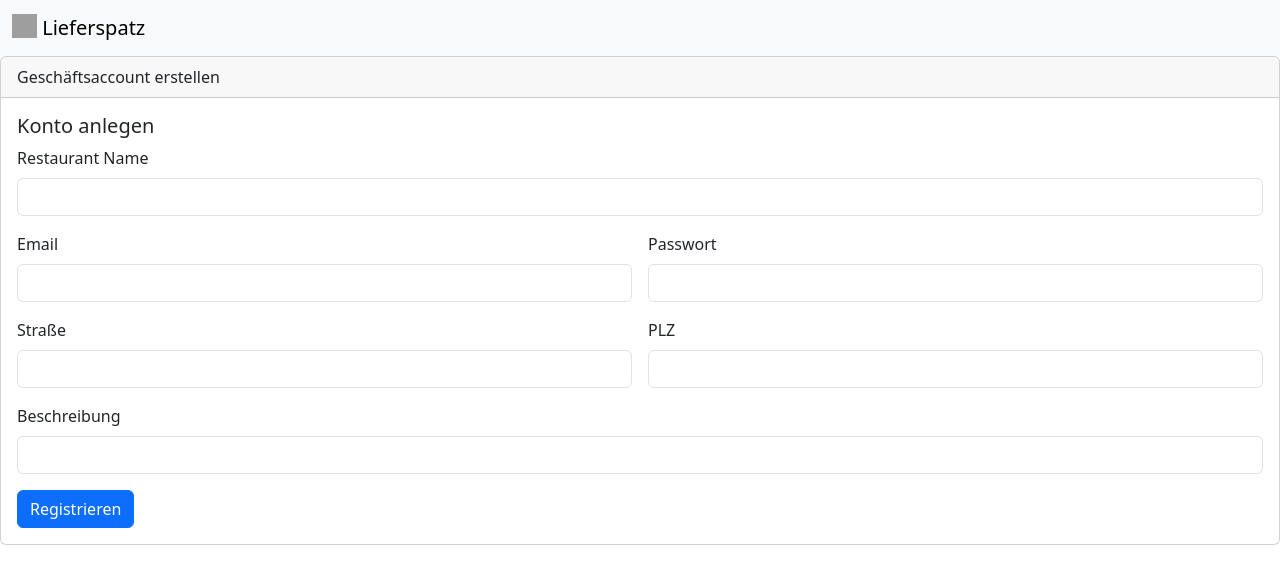
After one commit to BeastedLMS/DB-Praktikum, a Flask app: template Lieferspatz/templates/KontoAnlegenRestaurant.html in a window 1280 px wide. The commit adds this page. Shown: the top 584 px of the page. Run offline with Flask 3, Linux system fonts and the light colour scheme; the template is opened without the code that fills it, so the values that code supplies are empty; grey boxes are pictures that could not be loaded.

Commit message:
Restaurant
Kleine Tests und Umbenennungen

```diff
--- a/Lieferspatz/app.py
+++ b/Lieferspatz/app.py
@@ -6,12 +6,39 @@ app = Flask(__name__)
 @app.route('/', methods=['GET', 'POST'])
 def home():
     #Hier wird auf die Main Seite verwiesen
-    return render_template("KontoAnlegen.html")
+    return render_template("KontoAnlegenKunde.html")
 
-#Verweis von Main auf KontoAnlegen muss noch hierhin
+#Verweis von Main auf KontoAnlegen, sowohl Kunde als auch Restaurants, muss noch hierhin
 
-@app.route('/register', methods=['GET', 'POST'])
-def register():
+@app.route('/', methods=['GET', 'POST'])
+def registerR():
+
+    if request.method == 'POST':
+
+        first_name = request.form["first_name"]
+        last_name = request.form["last_name"]
+        email = request.form["email"]
+        password = request.form["password"]
+        address = request.form["address"]
+        city = request.form["city"]
+        zip = request.form["zip"]
+
+        connection = sqlite3.connect("database.db")
+        cursor = connection.cursor()
+        cursor.execute('''
+                       insert into users (first_name, last_name, email, password, address, city, zip)
+                       VALUES (?, ?, ?, ?, ?, ?, ?)
+                       ''', (first_name, last_name, email, password, address, city, zip))
+
+        connection.commit()
+        connection.close()
+
+        return Response("Sie sind nun ein glückliches Mitlgied, welches sich Essen bestellen kann")
+
+
+
+@app.route('/registerkunde', methods=['GET', 'POST'])
+def registerK():
     if request.method == 'POST':
 
         first_name = request.form["first_name"]
--- a/Lieferspatz/templates/KontoAngelegt.html
+++ b/Lieferspatz/templates/KontoAngelegt.html
@@ -22,7 +22,7 @@
         </div>
         <div class="card-body">
           <h5 class="card-title">Ihr Konto wurde erfolgreich angelegt!</h5>
-          <p class="card-text">Sie können sich nun mit Ihrem neuen Konto anmelden und Essen bestellen.</p>
+          <p class="card-text">Sie können sich nun mit Ihrem neuen Konto anmelden.</p>
           <a href="/" class="btn btn-primary">Zurück zur Startseite</a>
         </div>
     </div>
--- a/Lieferspatz/templates/KontoAnlegen.html
+++ b/Lieferspatz/templates/KontoAnlegenKunde.html
@@ -24,7 +24,7 @@
         </div>
         <div class="card-body">
           <h5 class="card-title">Konto anlegen</h5>
-            <form class="row g-3" action="/register" method="post">
+            <form class="row g-3" action="/registerkunde" method="post">
                 <div class="col-md-6">
                     <label for="firstName" class="form-label">Vorname</label>
                     <input type="text" class="form-control" name="first_name">
--- /dev/null
+++ b/Lieferspatz/templates/KontoAnlegenRestaurant.html
@@ -0,0 +1,61 @@
+<!DOCTYPE html>
+<html lang="de">
+<head>
+    <meta charset="UTF-8">
+    <meta name="viewport" content="width=device-width, initial-scale=1.0">
+    <title>Geschäftskonto anlegen</title>
+    <link href="https://cdn.jsdelivr.net/npm/bootstrap@5.3.3/dist/css/bootstrap.min.css" rel="stylesheet" integrity="sha384-QWTKZyjpPEjISv5WaRU9OFeRpok6YctnYmDr5pNlyT2bRjXh0JMhjY6hW+ALEwIH" crossorigin="anonymous">
+    <script src="https://cdn.jsdelivr.net/npm/bootstrap@5.3.3/dist/js/bootstrap.bundle.min.js" integrity="sha384-YvpcrYf0tY3lHB60NNkmXc5s9fDVZLESaAA55NDzOxhy9GkcIdslK1eN7N6jIeHz" crossorigin="anonymous"></script>
+</head>
+
+<body>
+
+    <nav class="navbar bg-body-tertiary">
+        <div class="container-fluid">
+        <a class="navbar-brand" href="#">
+            <img src="https://images.emojiterra.com/openmoji/v15.1/1024px/1f7e1.png" alt="Logo" width="25" height="24" class="d-inline-block align-text-top">
+            Lieferspatz
+        </a>
+        </div>
+    </nav>
+    <div class="card text" >
+        <div class="card-header">
+          Geschäftsaccount erstellen
+        </div>
+        <div class="card-body">
+          <h5 class="card-title">Konto anlegen</h5>
+            <form class="row g-3" action="/registerrestaurant" method="post">
+                <div class="col-12">
+                    <label for="restaurantName" class="form-label">Restaurant Name</label>
+                    <input type="text" class="form-control" name="restaurant_name">
+                </div>
+                <div class="col-md-6">
+                    <label for="inputEmail" class="form-label">Email</label>
+                    <input type="email" class="form-control" name="email">
+                </div>
+                <div class="col-md-6">
+                    <label for="inputPassword" class="form-label">Passwort</label>
+                    <input type="password" class="form-control" name="password">
+                </div>
+                <div class="col-md-6">
+                    <label for="adress" class="form-label">Straße</label>
+                    <input type="text" class="form-control" name="adress">
+                </div>
+                <div class="col-md-6">
+                    <label for="inputZip" class="form-label">PLZ</label>
+                    <input type="text" class="form-control" name="zip">
+                </div>
+
+                <div class="col-12">
+                    <label for="caption" class="form-label">Beschreibung</label>
+                    <input type="text" class="form-control" name="caption">
+                </div>
+
+                <div class="col-12">
+                    <button type="submit" class="btn btn-primary">Registrieren</button>
+                </div>
+            </form>
+        </div>
+    </div>
+</body>
+</html>
```
Also changed, not shown: Lieferspatz/init_db.py (+12 -0 lines), Lieferspatz/database.db, database.db (added).
